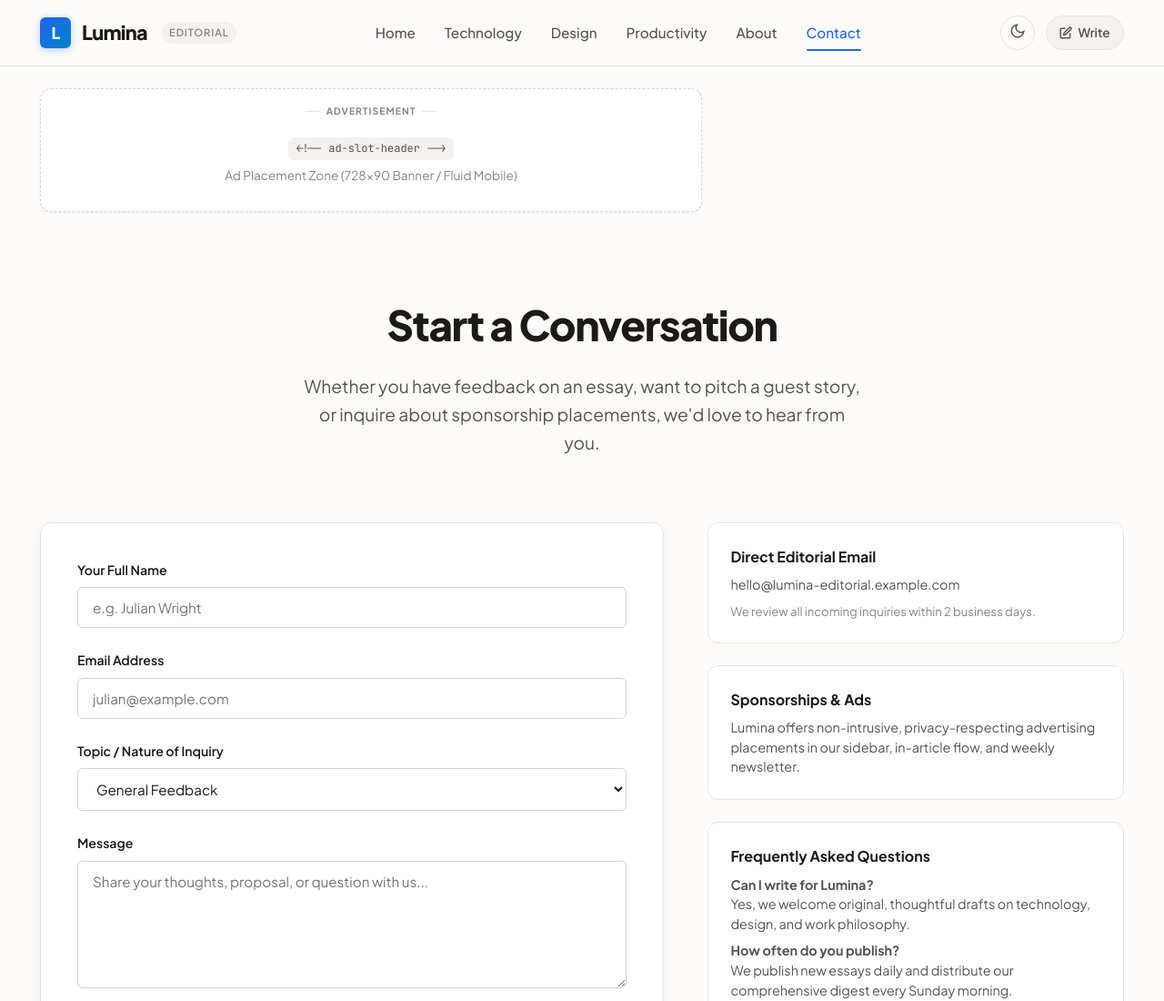
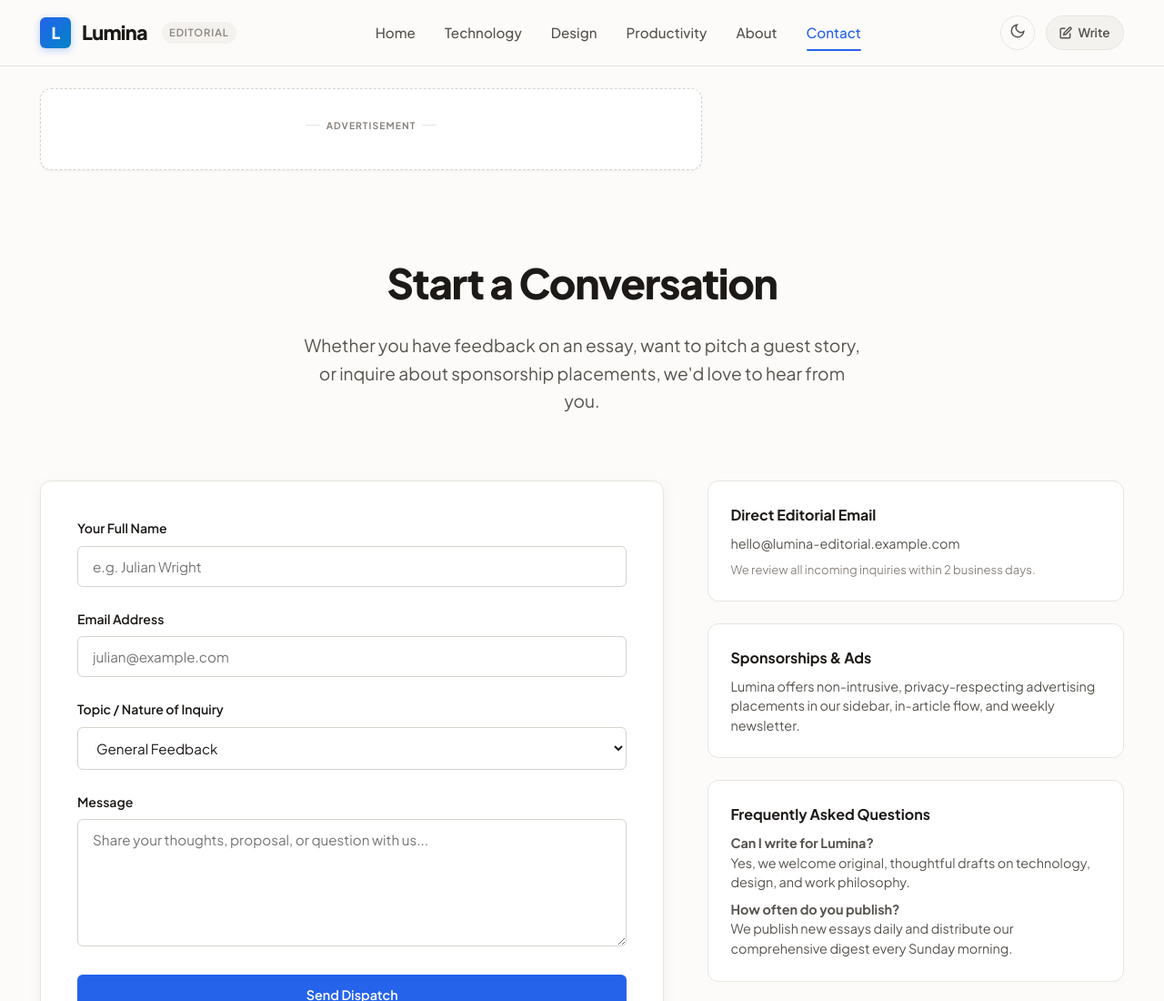
Before and after one commit to AKAASH-441/lumina-blog, a website: page views/contact.html in a window 1280 px wide. Shown: the top 1100 px of the page at 91% size. Drawn offline with Linux system fonts and the light colour scheme.

Commit message:
Fix Native Banner placement: single instance in ad-slot-header per page

```diff
--- a/views/contact.html
+++ b/views/contact.html
@@ -52,10 +52,7 @@
   <div class="container ad-wrapper">
     <div id="ad-slot-header" class="ad-slot-box">
       <span class="ad-disclaimer">Advertisement</span>
-      <div class="ad-placeholder-content">
-        <span class="ad-placeholder-code">&lt;!-- ad-slot-header --&gt;</span>
-        <span>Ad Placement Zone (728x90 Banner / Fluid Mobile)</span>
-      </div>
+      <div id="container-cf3a4ea08af2dcf22cb535cba39b27f5"></div>
     </div>
   </div>
 
```
Also changed, not shown: views/about.html (+1 -4 lines), views/index.html (+1 -1 lines), views/post.html (+1 -4 lines).
